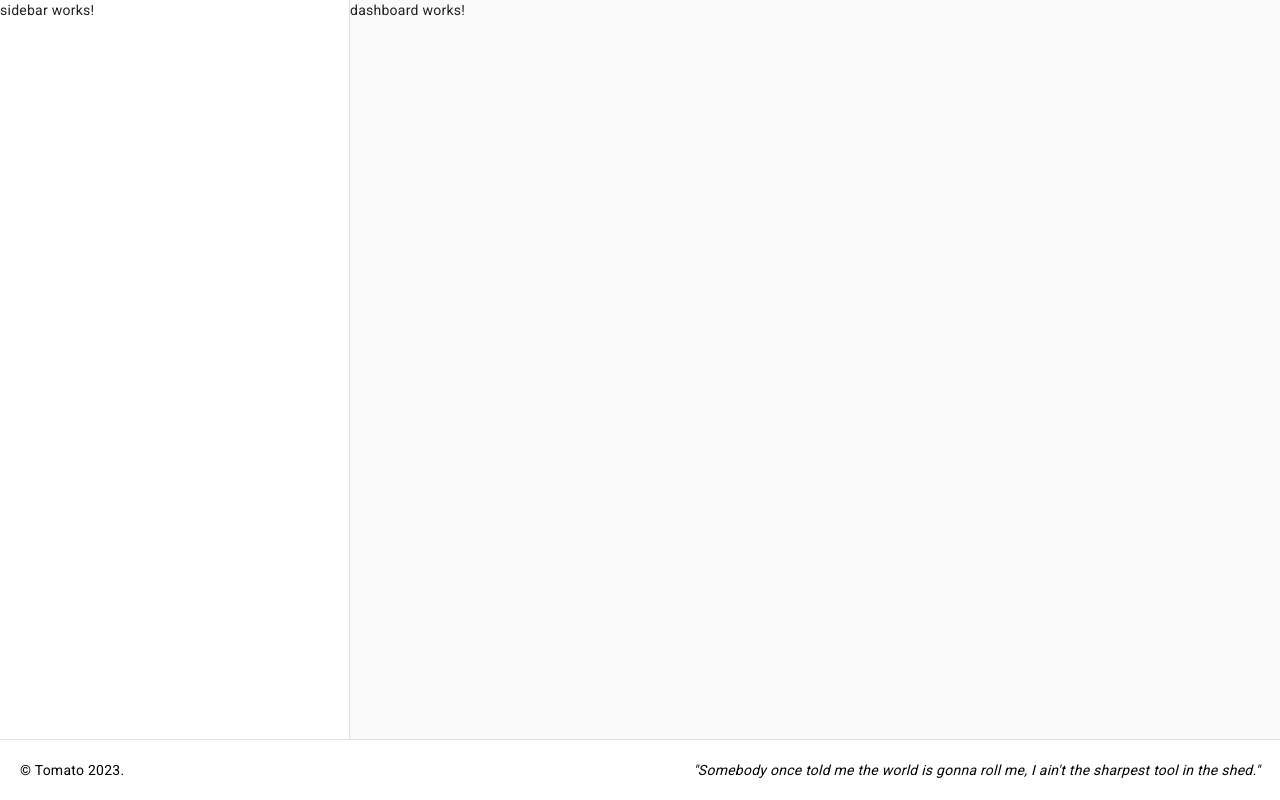
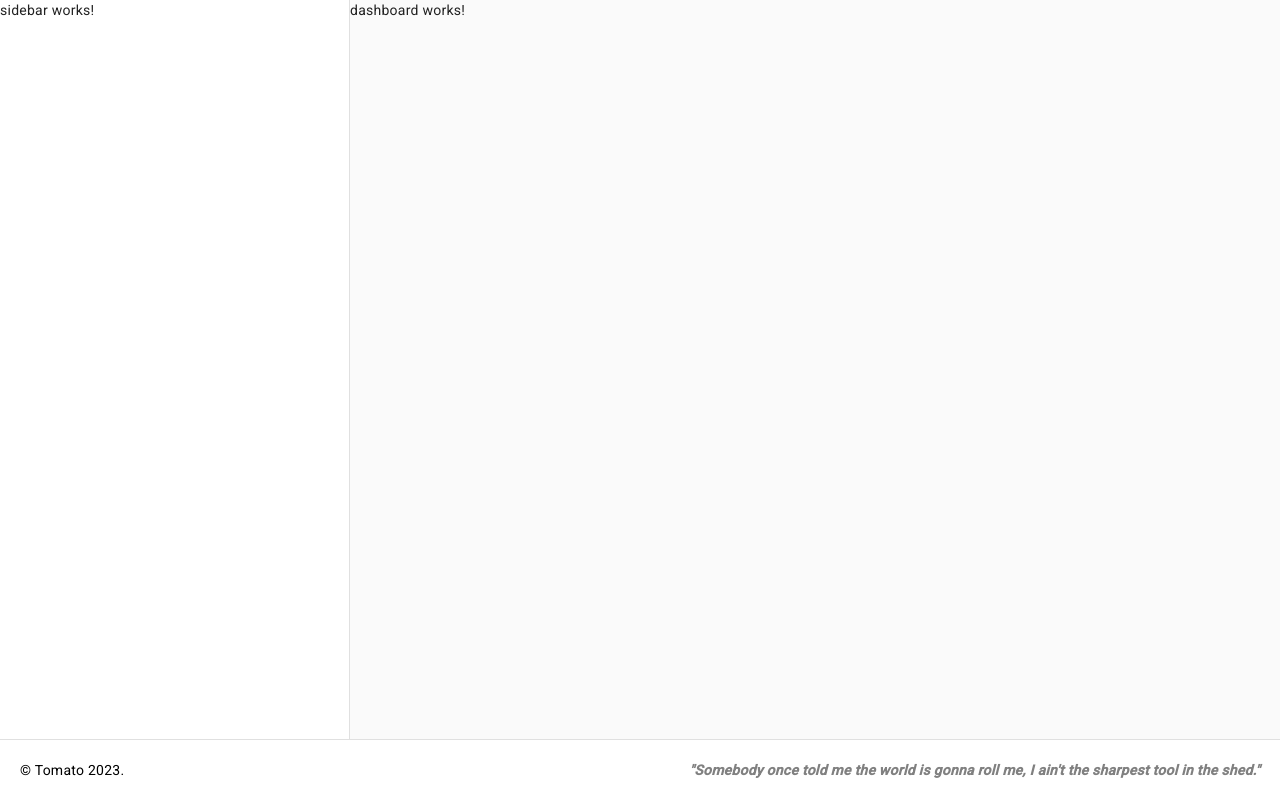
Before and after one commit to beginningshawol/angular_test, an Angular app: page / in a window 1280 px wide. Built offline with nearby package versions, Linux system fonts and the light colour scheme.

Commit message:
Added styles from Angular/material. Fixed the footer.

```diff
--- a/src/app/sections/footer/footer.component.html
+++ b/src/app/sections/footer/footer.component.html
@@ -1,4 +1,4 @@
 <mat-divider></mat-divider>
 <footer>
-    &copy; Tomato 2023. <i>"Somebody once told me the world is gonna roll me, I ain't the sharpest tool in the shed."</i>
+    &copy; Tomato 2023. <span class="quote">"Somebody once told me the world is gonna roll me, I ain't the sharpest tool in the shed."</span>
 </footer>
--- a/src/app/sections/footer/footer.component.scss
+++ b/src/app/sections/footer/footer.component.scss
@@ -1,6 +1,9 @@
 footer {
     padding: 20px;
 }
-i {
+.quote {
     float: right;
+    color: gray;
+    font-weight: bold;
+    font-style: italic;
 }
--- a/src/styles.scss
+++ b/src/styles.scss
@@ -1,4 +1,4 @@
 /* You can add global styles to this file, and also import other style files */
-
+@import '@angular/material/prebuilt-themes/deeppurple-amber.css';
 html, body { height: 100%; }
 body { margin: 0; font-family: Roboto, "Helvetica Neue", sans-serif; }
```
